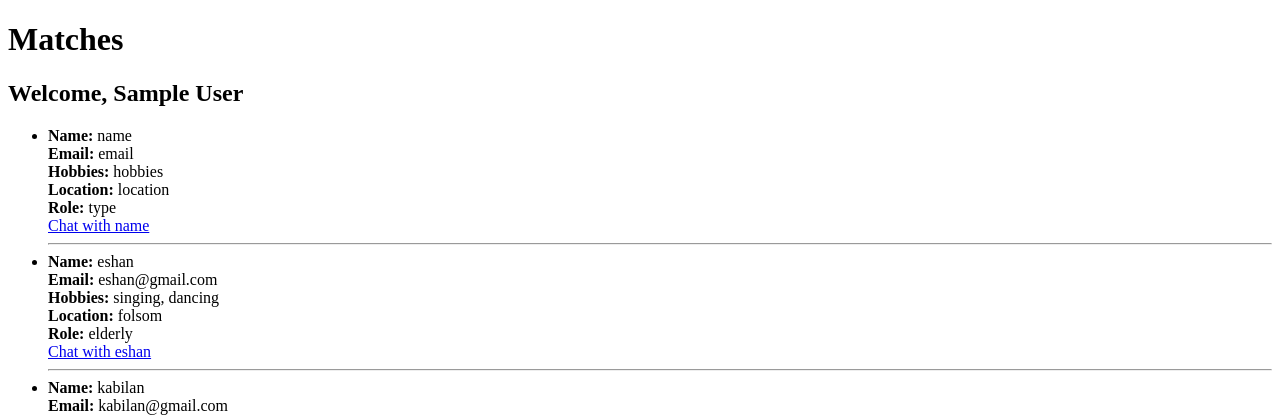
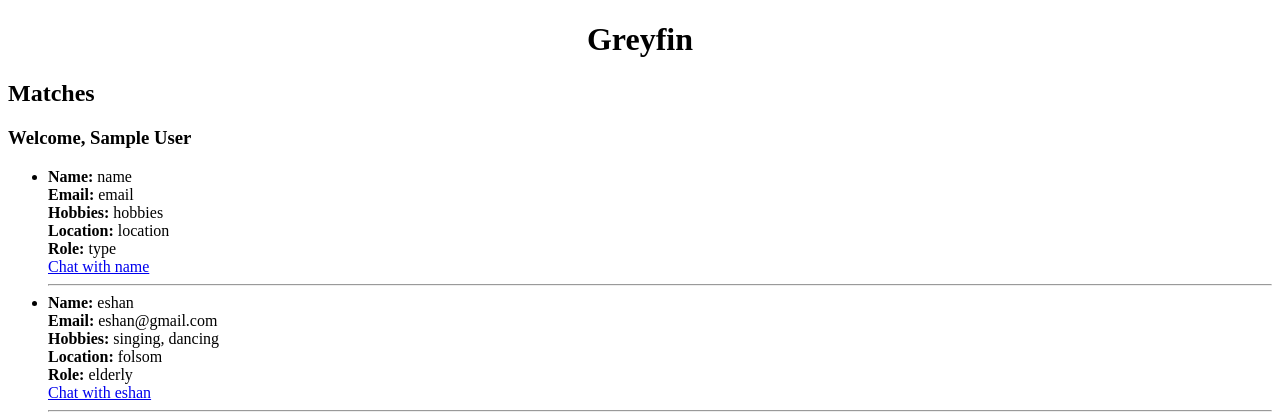
Before and after one commit to MintiClinti/Greyfin, a Flask app: page /matches in a window 1280 px wide. Shown: the top 416 px of the page. Run offline with Flask 3, Linux system fonts and the light colour scheme; the visitor is signed in with stand-in values (Sample User, id 1).

Commit message:
adding greyfin

```diff
--- a/templates/matches.html
+++ b/templates/matches.html
@@ -4,10 +4,14 @@
     <meta charset="UTF-8">
     <meta name="viewport" content="width=device-width, initial-scale=1.0">
     <title>Matches</title>
+    <style>
+        h1 {text-align: center;}
+   </style>
 </head>
 <body>
-    <h1>Matches</h1>
-    <h2>Welcome, {{ session['name'] }}</h2>
+    <h1>Greyfin</h1>
+    <h2>Matches</h2>
+    <h3>Welcome, {{ session['name'] }}</h3>
     <ul>
         {% for user in users %}
             <li>
```
